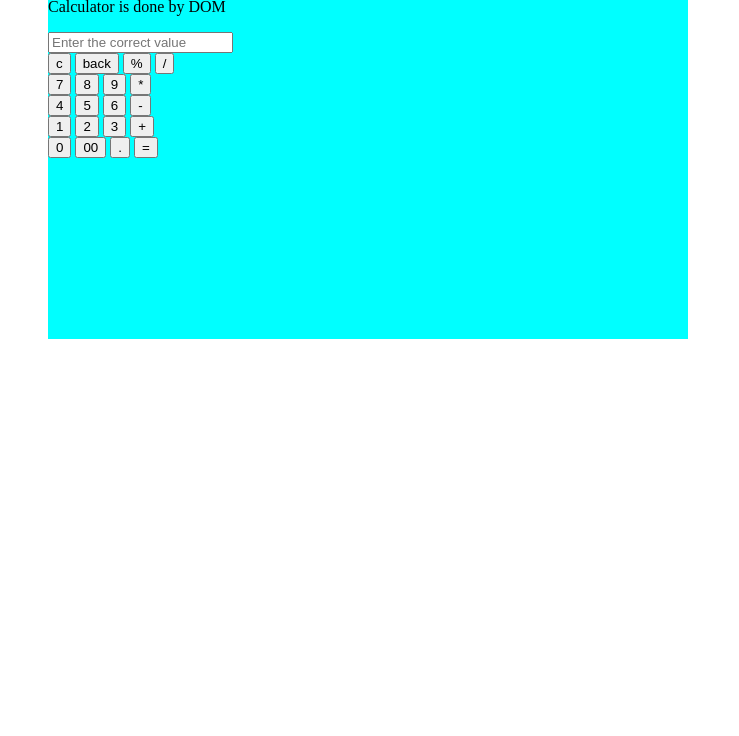
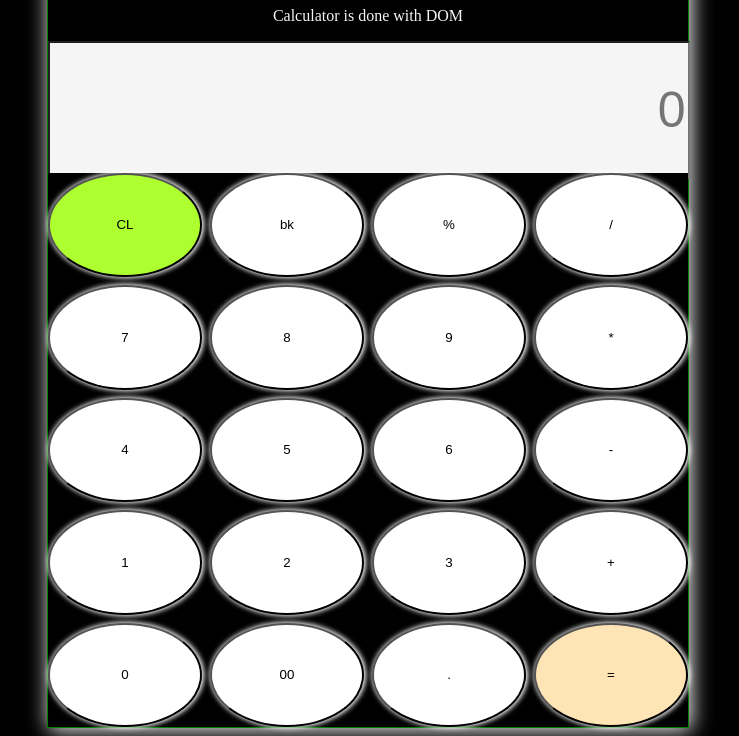
Before and after one commit to NoorulAmeenJ/Calculator, a plain HTML site: page index.html in a window 1280 px wide. Shown: the part 82-818 px from the top of the page, without its empty margins (272-1011 px from the left). Drawn offline with Linux system fonts and the light colour scheme.

Commit message:
completed in html

```diff
--- a/index.html
+++ b/index.html
@@ -10,42 +10,52 @@
 <body>
 
  <div id="container">
-    <H1 id="title">Calculator</H1>
-    <p id="description">Calculator is done by DOM</p>
-    <input id="result" type="text" placeholder="Enter the correct value" >
+      <div id="contant-box">
+         <H1 id="title">Calculator</H1>
+          <p id="description">Calculator is done with DOM</p>
 
-    <div id="row1" >
-        <button onclick="Clear() ">c</button>
-        <button onclick="back() ">back</button>
-        <button onclick="number('%') ">%</button>
-        <button onclick="number('/')"> / </button>
-     </div>
-     <div id="row2" >
+      </div>
+      <div id="resultbox">
+        <input id="result" type="text" placeholder="0" >
+       </div>
+
+       <div id="button-box">
+             <div id="mutton">
+
+                      <button id="clear" onclick="Clear() ">CL</button>
+                      <button onclick="back() ">bk</button>
+                      <button o nclick="number('%') ">%</button>
+                     <button onclick="number('/')"> / </button>
+
+
         <button onclick="number('7')">7</button>
       <button onclick="number('8')">8</button>
         <button onclick="number('9')" >9</button>
         <button onclick="number('*')"> * </button>
-     </div>
-     <div id="row3" >
+
+
         <button onclick="number('4')">4</button>
       <button onclick="number('5')">5</button>
         <button onclick="number('6')" >6</button>
-        <button onclick="number('-')"> - </button>
-     </div>
-     <div id="row4" >
-        <button onclick="number('1')">1</button>
-      <button onclick="number('2')">2</button>
-        <button onclick="number('3')" >3</button>
-        <button onclick="number('+')"> + </button>
-     </div>
-     <div id="row5" >
+        <button id="subtract" onclick="number('-')"> - </button>
+
+
+        <button id="1" onclick="number('1')">1</button>
+      <button id="2" onclick="number('2')">2</button>
+        <button id="3" onclick="number('3')" >3</button>
+        <button id="add" onclick="number('+')"> + </button>
+
         <button onclick="number('0')">0</button>
       <button onclick="number('00')">00</button>
         <button onclick="number('.')" >.</button>
-        <button onclick="equal()"> = </button>
-     </div>
+        <button id="equal" onclick="equal()"> = </button>
+
+
+    </div>
+   </div>
 
     </div>
     <script src="script.js"></script>
+    <script src="https://app.zenclass.in/sheets/v1/js/zen/suite/bundle.js"></script>
 </body>
 </html>
--- a/script.js
+++ b/script.js
@@ -1,17 +1,13 @@
 
  var result =document.getElementById("result")
 function number(x){
-
      result.value =   result.value + x
 }
 function Clear(){
-
     result.value =  ""
 }
 function back(){
-
     result.value = result.value.slice(0,-1);
-
 }
 function equal(){
     result.value = eval(result.value)
--- a/style.css
+++ b/style.css
@@ -1,12 +1,68 @@
+
+*{
+  text-align: center;
+  background-color: black;
+  color: whitesmoke;
+}
+#clear {
+  background-color: greenyellow;
+}
+#equal{
+  background-color: moccasin;
+}
+
 #container{
-    background-color: aqua;
-    height: 50vh;
+    /* background-color: aqua; */
+    height: 100vh;
     width: 50vw;
     margin: auto;
-    /* display: flex; */
-    /* flex-wrap: wrap; */
+    border: 1px solid green;
+    box-shadow: 2px  2px 20px white;
+    display: flex;
+    flex-direction: column;
 }
-#answer{
-  text-align: center;
-  color: rgb(236, 2, 2);
+
+#result{
+  background-color:whitesmoke;
+  color: black;
+  font-size: 50px;
+  height: 100%;
+  width: 99%;
+  text-align: end;
+
 }
+#contant-box{
+   flex-basis: 1%;
+   /* background-color: antiquewhite ; */
+   border-radius: 30px;
+
+}
+#resultbox{
+  flex-basis: 19%;
+  border-radius: 30px;
+
+  /* background-color: red; */
+}
+#button-box{
+  flex-basis: 80%;
+  /* background-color: blue; */
+
+
+}
+#mutton{
+  height: 100%;
+  display: grid;
+  grid-template-columns: repeat(4,2fr);
+  gap: 0.5rem;
+  border-radius: 30px;
+  /* background-color: ; */
+}
+button{
+  background-color: white;
+  border-radius: 50%;
+  color: black;
+  box-shadow: 1px 0px  5px 1px white;
+}
+button:hover {
+  background-color:rgb(246, 205, 205);
+}
```
